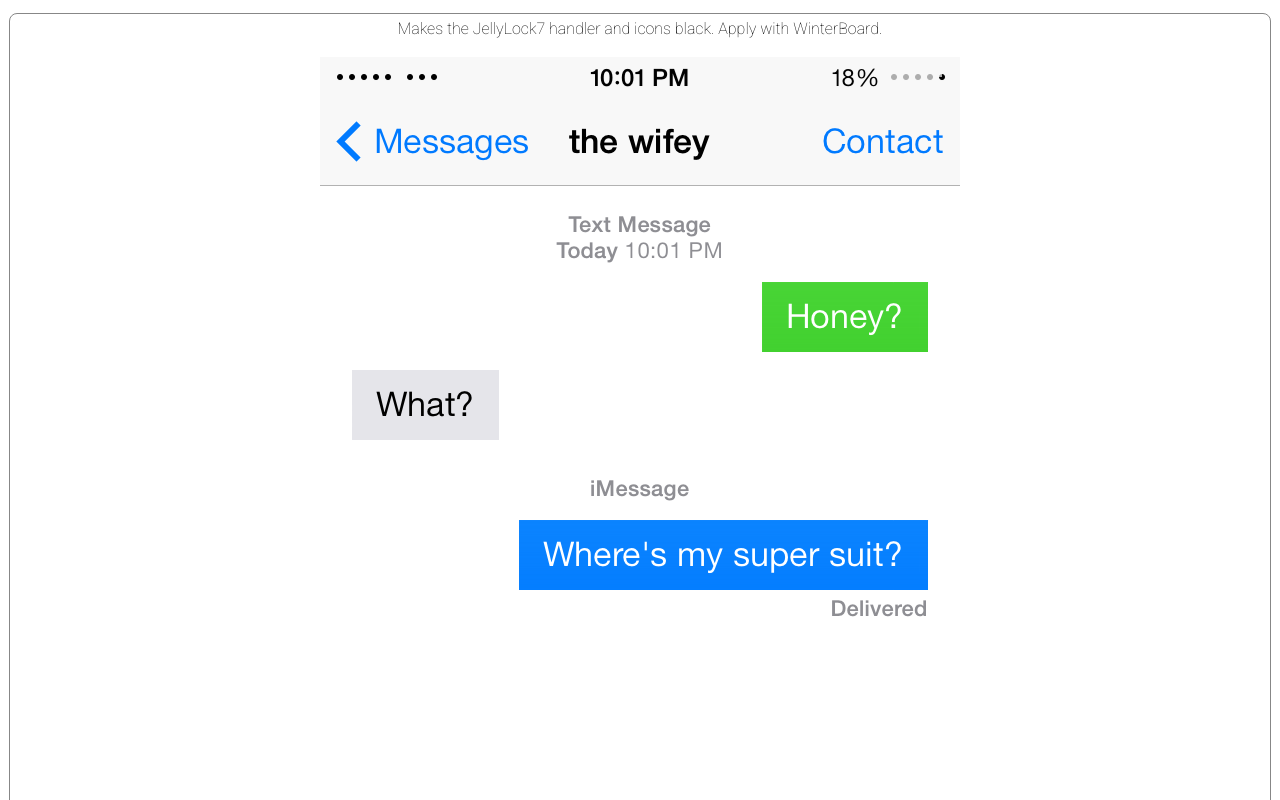
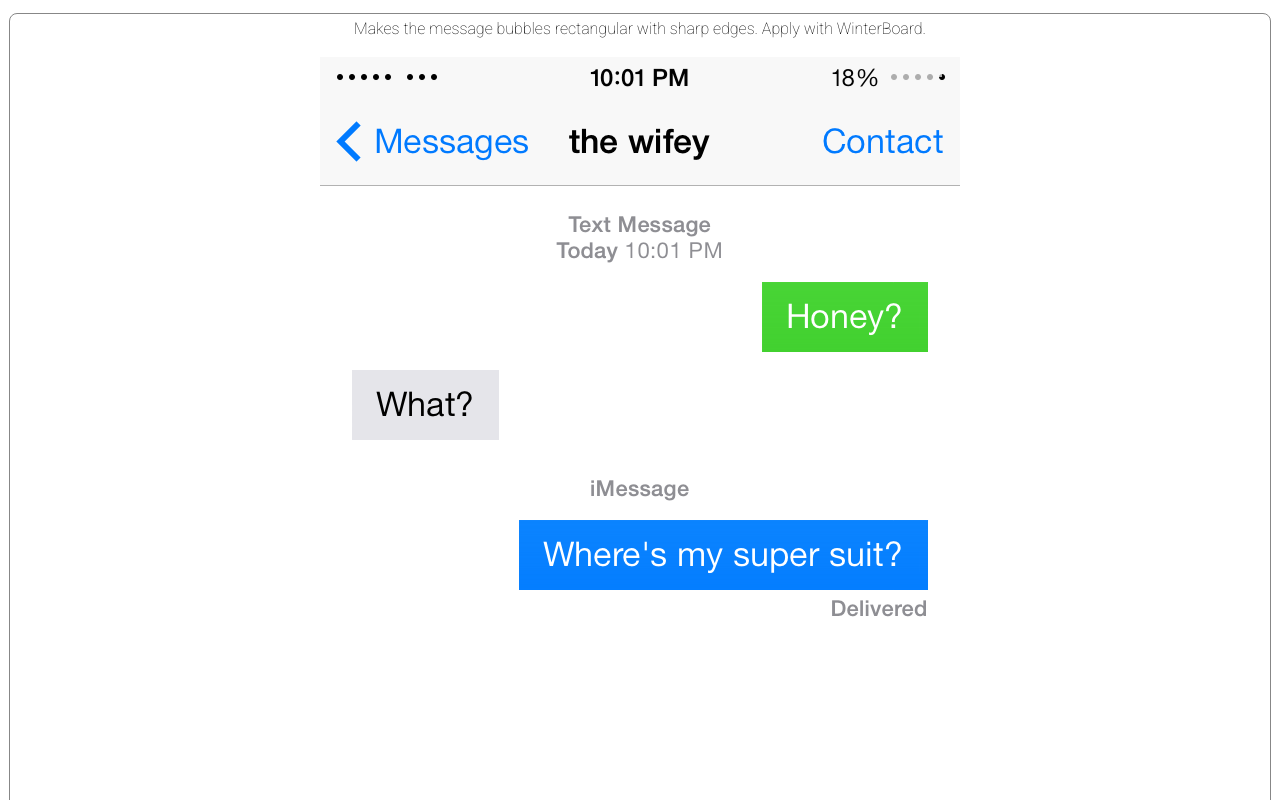
Before and after one commit to danieltaylor/repo, a plain HTML site: page depiction/squaremessages.html in a window 1280 px wide. Shown: the top 800 px of the page. Drawn offline with Linux system fonts and the light colour scheme.

Commit message:
added description

```diff
--- a/depiction/squaremessages.html
+++ b/depiction/squaremessages.html
@@ -14,7 +14,7 @@
       <!--Description-->
       <ul class="pageitem">
         <li class="textbox">
-          <div align="center">Makes the JellyLock7 handler and icons black.  Apply with WinterBoard.
+          <div align="center">Makes the message bubbles rectangular with sharp edges. Apply with WinterBoard.
             <br><br><img src="/repo/depiction/images/squaremessages-screenshot.png">
           </div>
         </li>
```
